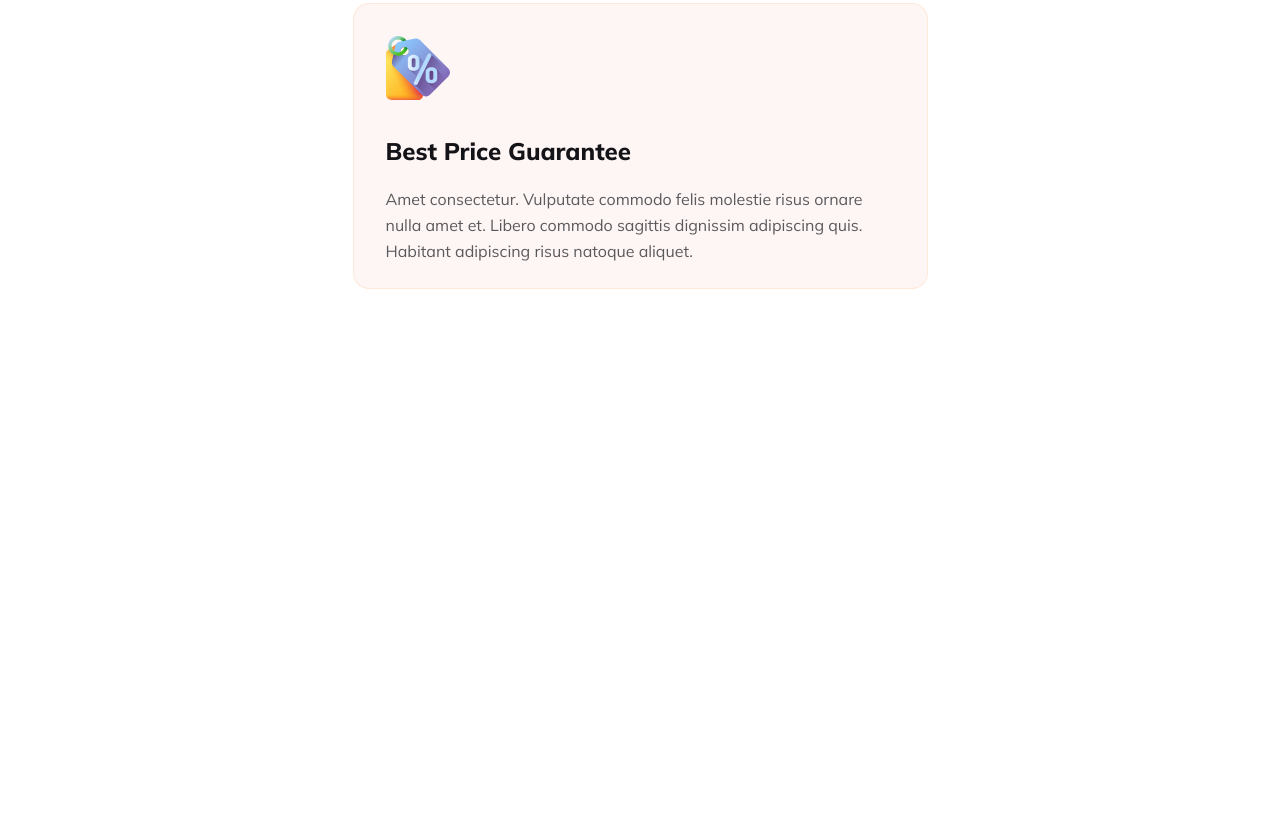
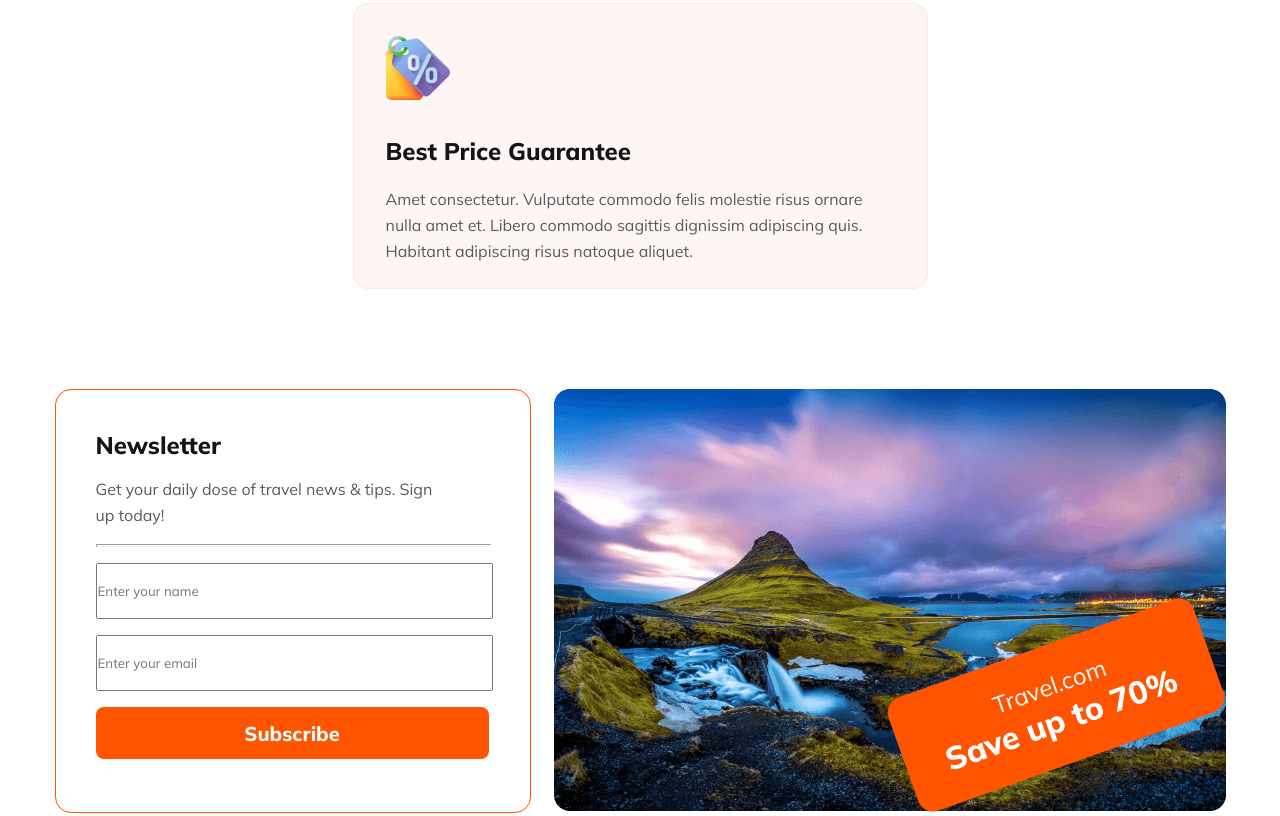
Before and after one commit to yousuf52cse/Hero-Travel-as2, a plain HTML site: page index.html in a window 1280 px wide. Shown: the part 3036-3852 px from the top of the page. Before the commit the page ends 3325 px from the top, so only its background shows below. Drawn offline with Linux system fonts and the light colour scheme.

Commit message:
Newsletter part Done

```diff
--- a/index.html
+++ b/index.html
@@ -162,6 +162,26 @@
             </div>
         </section>
 
+        <section class="newsletter">
+            <div class="newsletter-input">
+                <h3>Newsletter</h3>
+                <p>Get your daily dose of travel news & tips. Sign <br> up today!</p>
+                <hr>
+                <form action="">
+                    <input type="text" name="" id="" placeholder="Enter your name"> <br>
+                    <input type="email" name="" id="" placeholder="Enter your email"> <br>
+                    <button>Subscribe</button>
+                </form>
+            </div>
+            <div class="newletter-img">
+                <img src="Images/Rectangle 8 (1).png" alt="">
+                <div class="newletter-img-content">
+                    <p>Travel.com</p>
+                    <h4>Save up to 70%</h4>
+                </div>
+            </div>
+        </section>
+
     </main>
 
 </body>
--- a/styles/style.css
+++ b/styles/style.css
@@ -304,10 +304,12 @@ select,
     width: 573px;
     height: 284px;
 }
-#choose-inner img{
+
+#choose-inner img {
     margin-left: 32px;
     margin-top: 32px;
 }
+
 #choose-inner h2 {
     color: #131318;
     font-family: Mulish;
@@ -344,6 +346,103 @@ select,
 .choose-content-hotel {
     background: rgba(251, 181, 99, 0.05);
 }
-.choose-content-map{
+
+.choose-content-map {
     background: rgba(41, 206, 246, 0.05);
 }
+
+/* newsletter section */
+.newsletter {
+    max-width: 85%;
+    margin: auto;
+    margin-top: 100px;
+    display: grid;
+    grid-template-columns: 474px 672px;
+    justify-content: center;
+    gap: 25px;
+}
+
+.newsletter-input {
+    width: 474px;
+    height: 422px;
+    border-radius: 16px;
+    border: 1px solid #FF5400;
+
+}
+
+.newsletter-input h3 {
+    color: #131318;
+    font-size: 24px;
+    font-weight: 800;
+    margin-top: 40px;
+    margin-left: 40px;
+}
+
+.newsletter-input p {
+    width: 350px;
+    margin-top: 16px;
+    margin-left: 40px;
+    color: #5A5A5D;
+    font-size: 16px;
+    font-weight: 400;
+    line-height: 26px;
+    /* 162.5% */
+}
+
+.newsletter-input hr {
+    width: 393px;
+    height: 1px;
+    margin-left: 40px;
+    margin-top: 16px;
+}
+
+.newsletter-input input {
+    width: 393px;
+    height: 52px;
+    margin-left: 40px;
+    margin-top: 16px;
+}
+
+.newsletter-input button {
+    width: 393px;
+    height: 52px;
+    flex-shrink: 0;
+    border-radius: 8px;
+    background: #FF5400;
+    margin-left: 40px;
+    margin-top: 16px;
+    border: 0;
+    color: #FFF;
+    text-align: center;
+    font-family: Mulish;
+    font-size: 20px;
+    font-weight: 800;
+}
+
+.newletter-img-content {
+    width: 324px;
+    height: 120px;
+    transform: rotate(-19.628deg);
+    flex-shrink: 0;
+    background-color: #FF5400;
+    border-radius: 16px;
+    background: #FF5400;
+    position: absolute;
+    margin-left: 340px;
+    margin-top: -170px;
+}
+
+.newletter-img-content p {
+    color: #FFF;
+    text-align: center;
+    font-size: 24px;
+    font-weight: 400;
+    padding-top: 25px;
+}
+
+.newletter-img-content h4 {
+    color: #FFF;
+    text-align: center;
+    font-size: 32px;
+    font-weight: 800;
+}
```
